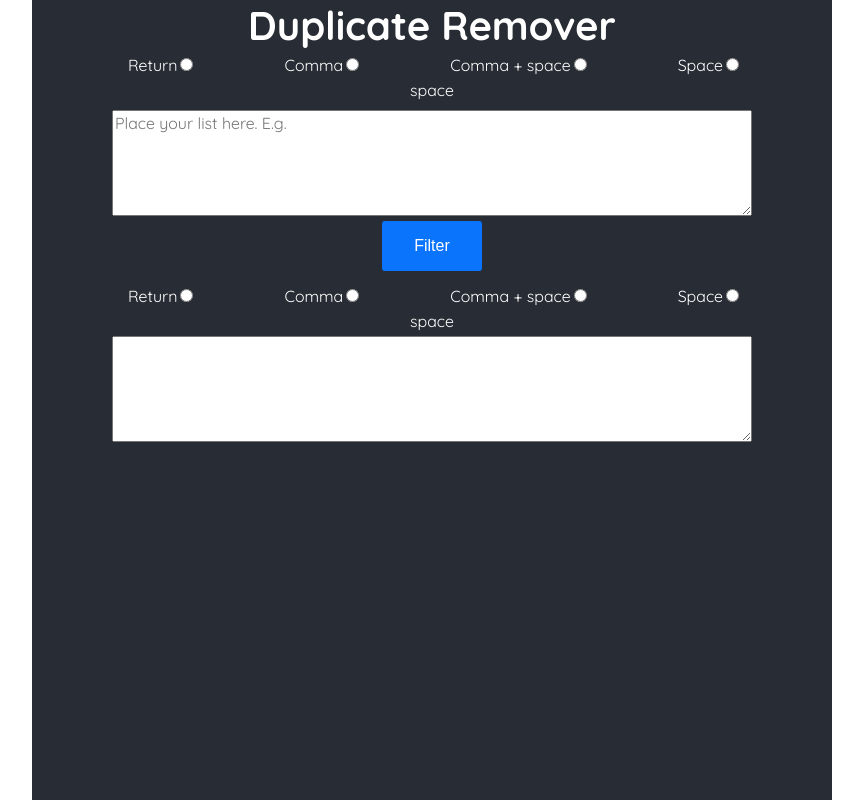
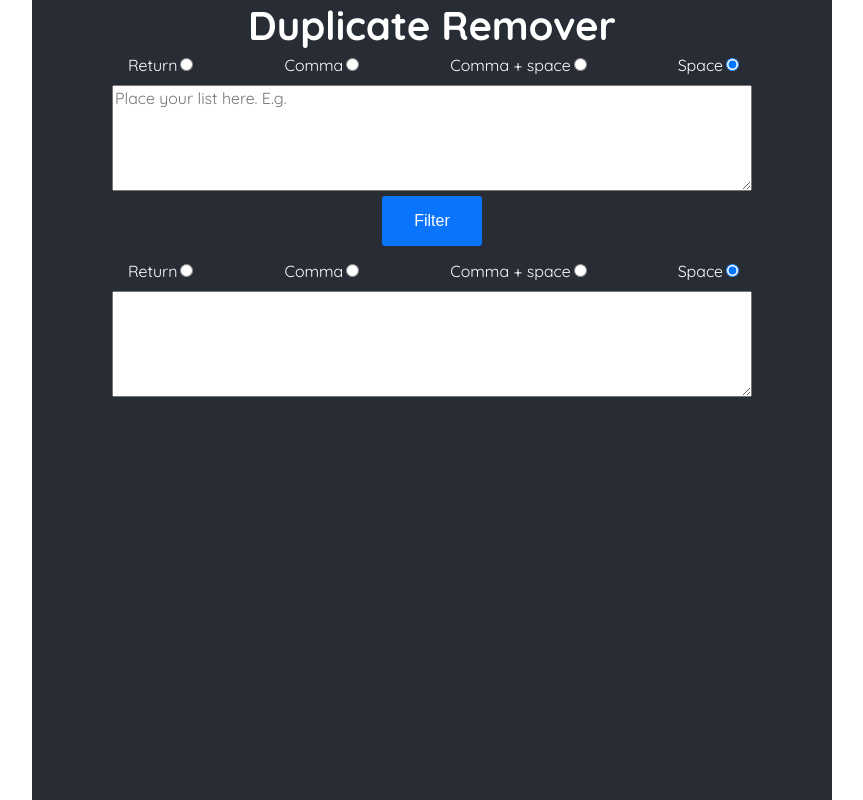
Before and after one commit to mjbryan10/duplicate-remover, a React (Create React App) app: page / in a window 1280 px wide. Shown: the whole page, without its empty margins (208-1071 px from the left). Built offline with nearby package versions, Linux system fonts and the light colour scheme.

Commit message:
options now preselected

```diff
--- a/src/components/app/App.tsx
+++ b/src/components/app/App.tsx
@@ -9,24 +9,24 @@ function App() {
    const options = ["return", "comma", "comma + space", "space"]; //Added for usability
    const [outputString, setOutputString] = useState("");
    const [selectedOptions, setSelectedOptions] = useState({
+      input: "space",
+      output: "space",
+   });
+   const [error, setError] = useState({
       input: "",
       output: "",
-   });
-   const [error, setError] = useState({
-      input: "space",
-      output: "space",
    });
    const actionToSplitCommand = (action: string): string => {
       if (action === "return") return "\n";
       if (action === "comma") return ",";
       if (action === "space") return " ";
-      if(action === "comma + space") return ", " //Added for usability
+      if(action === "comma + space") return ", "
       else return "\n";
    };
    const onSubmit = (inputString: string) => {
       let errorReport = {
-         input: "space",
-         output: "space"
+         input: "",
+         output: ""
       };
       if (!selectedOptions.input) errorReport.input = "Please choose one..";
       if (!selectedOptions.output) errorReport.output = "Please choose one.."
@@ -37,7 +37,6 @@ function App() {
          let strArray = Array.from(new Set(inputString.split(inputCommand)));
          // Removes duplicates
          let output = strArray.join(outputCommand);
-         console.log("onSubmit -> output", output);
          setOutputString(output);
       } else {
          setError(errorReport);
```
